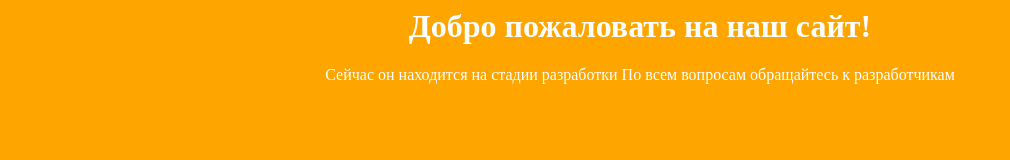
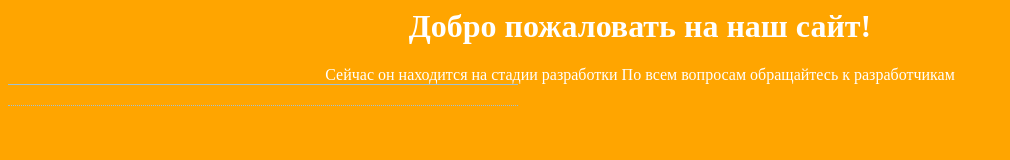
Before and after one commit to Avsanka/developingproject, a plain HTML site: page index.html in a window 1280 px wide. Shown: the whole page, without its empty margins (0-1010 px from the left). Drawn offline with Linux system fonts and the light colour scheme.

Commit message:
Update index.html

```diff
--- a/index.html
+++ b/index.html
@@ -1,6 +1,6 @@
 <html>
 <head>
-<title>DevelopingSite</title>
+<title>DevelopingSite22222</title>
 <style>
 body{
 background-color: orange;
@@ -12,5 +12,11 @@ color: white;
 <h1>Добро пожаловать на наш сайт!</h1>
 <p1>Сейчас он находится на стадии разработки</p1>
 <p2>По всем вопросам обращайтесь к разработчикам</p2>
+<div style="height:20px;
+width:500px;
+border-top:1px solid #9EC1D4;
+border-bottom: dotted 1px #9EC1D4;
+padding-left:10px">
+</div>
 </body>
 </html>
```
